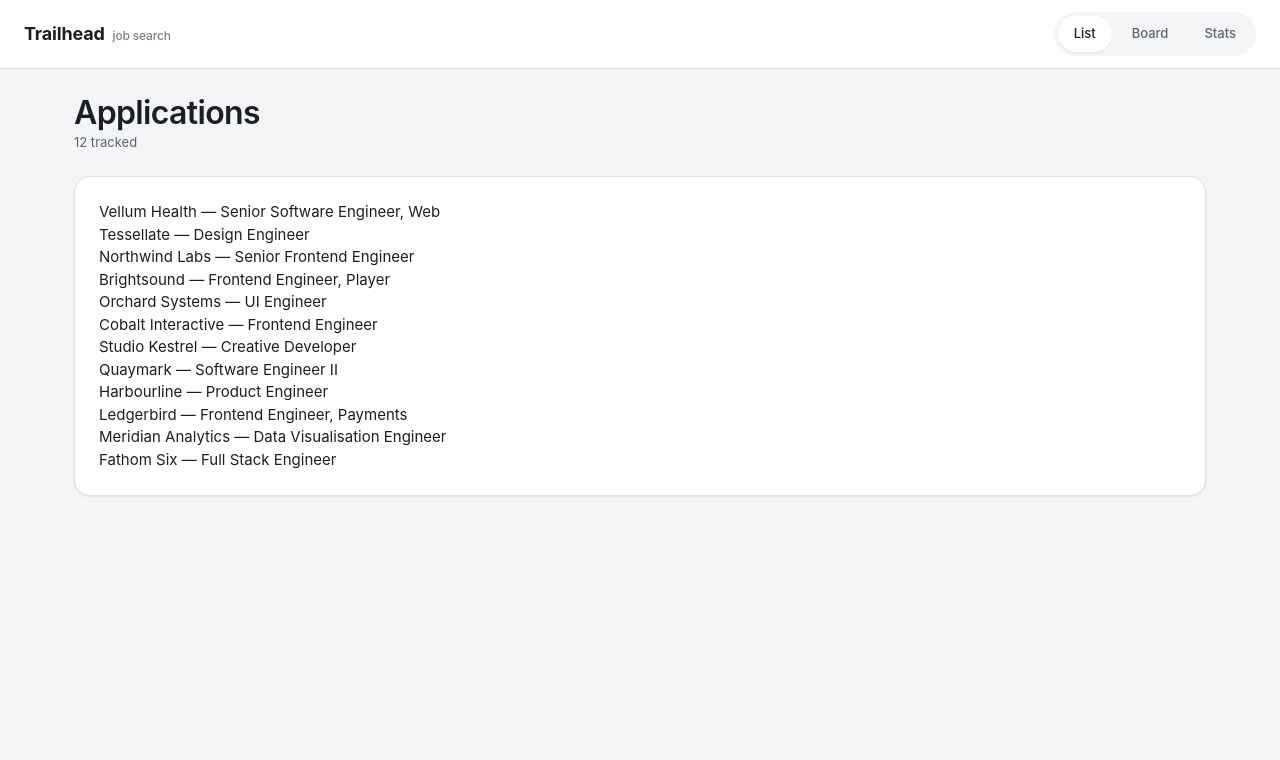
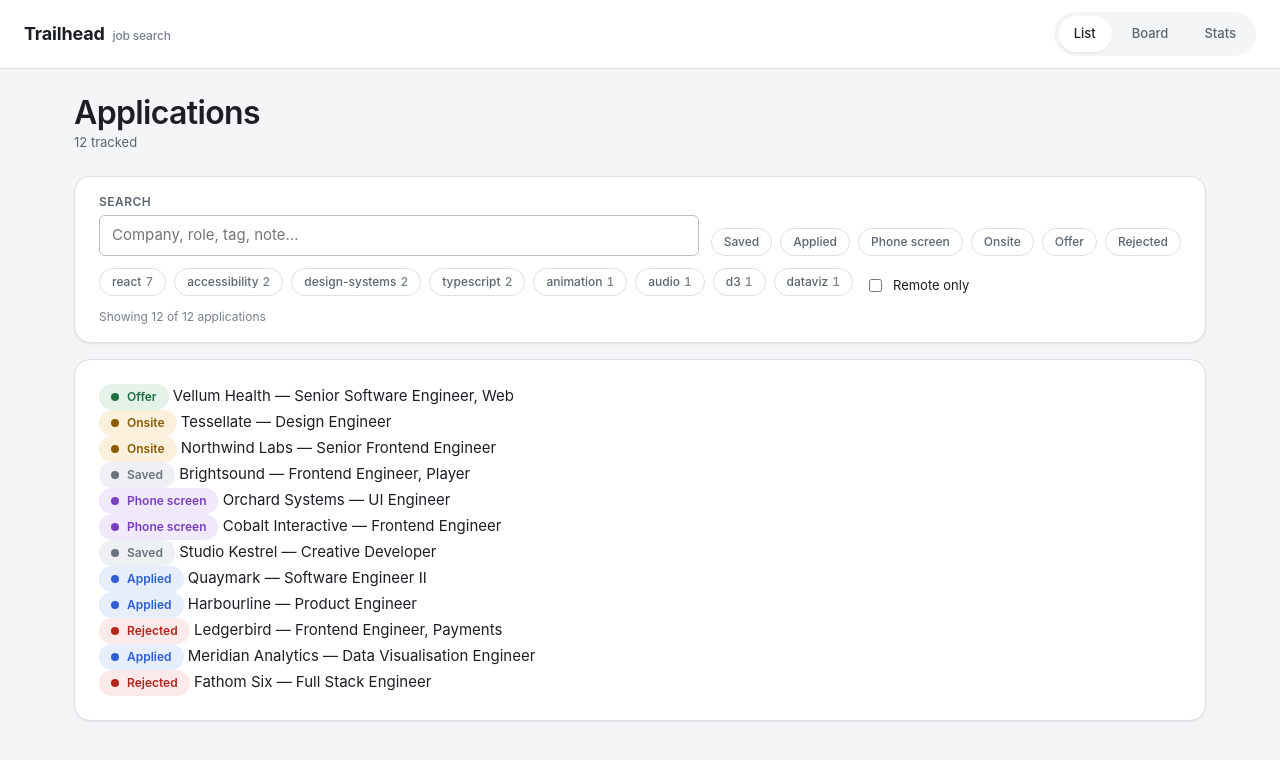
Before and after one commit to AuthRan/trailhead, a React (Vite) app: page / in a window 1280 px wide. Shown: the top 760 px of the page. Built offline with nearby package versions, Linux system fonts and the light colour scheme.

Commit message:
feat: add filter bar with debounced search, stage and tag chips

```diff
--- /dev/null
+++ b/src/components/FilterBar.tsx
@@ -0,0 +1,93 @@
+import { useId } from 'react'
+import { SearchInput } from './SearchInput'
+import { useApplications, useApplicationsActions } from '../state/ApplicationsContext'
+import { STAGES, STAGE_LABELS } from '../lib/types'
+
+const MAX_VISIBLE_TAGS = 8
+
+export function FilterBar() {
+  const { filters, items, totalCount, tagFacets, status } = useApplications()
+  const { toggleStageFilter, toggleTagFilter, patchFilters, resetFilters } =
+    useApplicationsActions()
+  const remoteId = useId()
+
+  const hasActiveFilters =
+    filters.query !== '' ||
+    filters.stages.length > 0 ||
+    filters.tags.length > 0 ||
+    filters.remoteOnly
+
+  // Tags a person has selected stay visible even if they fall outside the most
+  // common ones, so a filter is never hidden behind a truncation.
+  const visibleTags = tagFacets
+    .slice(0, MAX_VISIBLE_TAGS)
+    .concat(
+      tagFacets.filter(
+        (facet, index) => index >= MAX_VISIBLE_TAGS && filters.tags.includes(facet.tag),
+      ),
+    )
+
+  return (
+    <section className="filter-bar" aria-label="Filters">
+      <div className="filter-bar__row">
+        <SearchInput />
+
+        <div className="filter-bar__group" role="group" aria-label="Stage">
+          {STAGES.map((stage) => (
+            <button
+              key={stage}
+              type="button"
+              className="chip"
+              aria-pressed={filters.stages.includes(stage)}
+              onClick={() => toggleStageFilter(stage)}
+            >
+              {STAGE_LABELS[stage]}
+            </button>
+          ))}
+        </div>
+      </div>
+
+      <div className="filter-bar__row">
+        <div className="filter-bar__group" role="group" aria-label="Tags">
+          {visibleTags.map((facet) => (
+            <button
+              key={facet.tag}
+              type="button"
+              className="chip"
+              aria-pressed={filters.tags.includes(facet.tag)}
+              onClick={() => toggleTagFilter(facet.tag)}
+            >
+              {facet.tag}
+              <span className="chip__count" aria-hidden="true">
+                {facet.count}
+              </span>
+              <span className="visually-hidden">{facet.count} applications</span>
+            </button>
+          ))}
+        </div>
+
+        <div className="checkbox-row">
+          <input
+            id={remoteId}
+            type="checkbox"
+            checked={filters.remoteOnly}
+            onChange={(event) => patchFilters({ remoteOnly: event.target.checked })}
+          />
+          <label htmlFor={remoteId}>Remote only</label>
+        </div>
+
+        {hasActiveFilters ? (
+          <button type="button" className="button button--ghost" onClick={resetFilters}>
+            Clear filters
+          </button>
+        ) : null}
+      </div>
+
+      <p className="filter-bar__summary" role="status">
+        {status === 'loading'
+          ? 'Updating results…'
+          : `Showing ${items.length} of ${totalCount} applications`}
+      </p>
+    </section>
+  )
+}
--- /dev/null
+++ b/src/components/SearchInput.tsx
@@ -0,0 +1,69 @@
+import { useEffect, useId, useRef, useState } from 'react'
+import { useDebouncedValue } from '../hooks/useDebouncedValue'
+import { useApplications, useApplicationsActions } from '../state/ApplicationsContext'
+
+/** Search-as-you-type. The field owns the text so typing stays responsive, and
+ * only the settled value is pushed into the shared filters. */
+export function SearchInput() {
+  const { filters, filtersToken } = useApplications()
+  const { patchFilters } = useApplicationsActions()
+  const inputId = useId()
+
+  const [text, setText] = useState(filters.query)
+  const debouncedText = useDebouncedValue(text, 250)
+  /** The last query this field and the shared filters agreed on. It tells the
+   * two effects below which side moved, so a settled keystroke never overwrites
+   * an external reset and vice versa. */
+  const syncedQueryRef = useRef(filters.query)
+
+  useEffect(() => {
+    if (debouncedText === syncedQueryRef.current) return
+
+    syncedQueryRef.current = debouncedText
+    patchFilters({ query: debouncedText })
+  }, [debouncedText, patchFilters])
+
+  // Keeps the field in step when the query is changed elsewhere. A reset also
+  // has to win when the query is already empty — the field can still be holding
+  // text that has not settled yet — which is what the token distinguishes.
+  const lastTokenRef = useRef(filtersToken)
+  useEffect(() => {
+    const wasReset = filtersToken !== lastTokenRef.current
+    lastTokenRef.current = filtersToken
+
+    if (!wasReset && filters.query === syncedQueryRef.current) return
+
+    syncedQueryRef.current = filters.query
+    setText(filters.query)
+  }, [filtersToken, filters.query])
+
+  return (
+    <div className="field search-field">
+      <label className="field__label" htmlFor={inputId}>
+        Search
+      </label>
+
+      <div className="search-field__control">
+        <input
+          id={inputId}
+          className="input"
+          type="search"
+          value={text}
+          placeholder="Company, role, tag, note…"
+          onChange={(event) => setText(event.target.value)}
+        />
+
+        {text ? (
+          <button
+            type="button"
+            className="search-field__clear"
+            onClick={() => setText('')}
+          >
+            <span aria-hidden="true">×</span>
+            <span className="visually-hidden">Clear search</span>
+          </button>
+        ) : null}
+      </div>
+    </div>
+  )
+}
--- a/src/index.css
+++ b/src/index.css
@@ -2,4 +2,5 @@
 @import './styles/base.css';
 @import './styles/layout.css';
 @import './styles/controls.css';
+@import './styles/filters.css';
 @import './styles/toast.css';
--- a/src/routes/ListPage.tsx
+++ b/src/routes/ListPage.tsx
@@ -1,27 +1,28 @@
+import { FilterBar } from '../components/FilterBar'
+import { StageBadge } from '../components/StageBadge'
 import { useApplications } from '../state/ApplicationsContext'
 
 export function ListPage() {
-  const { items, status } = useApplications()
+  const { items, totalCount } = useApplications()
 
   return (
     <>
       <div className="page-header">
         <div>
           <h1 className="page-header__title">Applications</h1>
-          <p className="page-header__subtitle">
-            {status === 'ready'
-              ? `${items.length} tracked`
-              : 'Loading your pipeline…'}
-          </p>
+          <p className="page-header__subtitle">{totalCount} tracked</p>
         </div>
       </div>
+
+      <FilterBar />
 
       <section className="panel">
         <div className="panel__body">
           <ul>
             {items.map((application) => (
               <li key={application.id}>
-                {application.company} — {application.role}
+                <StageBadge stage={application.stage} /> {application.company} —{' '}
+                {application.role}
               </li>
             ))}
           </ul>
--- a/src/state/ApplicationsContext.ts
+++ b/src/state/ApplicationsContext.ts
@@ -21,6 +21,10 @@ export interface ApplicationsSnapshot {
   tagFacets: TagCount[]
   /** Total applications before filtering, for "showing x of y" copy. */
   totalCount: number
+  /** Incremented whenever the filters are replaced wholesale. Inputs that keep
+   * a local draft of a filter watch this to know a reset happened even when
+   * their own slice of the filters looks unchanged. */
+  filtersToken: number
 }
 
 export interface ApplicationsActions {
--- a/src/state/ApplicationsProvider.tsx
+++ b/src/state/ApplicationsProvider.tsx
@@ -41,6 +41,7 @@ export function ApplicationsProvider({ children }: { children: ReactNode }) {
   const [state, dispatch] = useReducer(applicationsReducer, initialApplicationsState)
   const [filters, setFilters] = useState<Filters>(EMPTY_FILTERS)
   const [sort, setSort] = useState<SortState>(DEFAULT_SORT)
+  const [filtersToken, setFiltersToken] = useState(0)
   const [reloadToken, setReloadToken] = useState(0)
   const [facets, setFacets] = useState<{ tags: TagCount[]; total: number }>({
     tags: [],
@@ -101,6 +102,7 @@ export function ApplicationsProvider({ children }: { children: ReactNode }) {
 
   const resetFilters = useCallback(() => {
     setFilters(EMPTY_FILTERS)
+    setFiltersToken((token) => token + 1)
   }, [])
 
   const toggleStageFilter = useCallback((stage: Stage) => {
@@ -194,6 +196,7 @@ export function ApplicationsProvider({ children }: { children: ReactNode }) {
       sort,
       tagFacets: facets.tags,
       totalCount: facets.total,
+      filtersToken,
     }),
     [
       state.status,
@@ -203,6 +206,7 @@ export function ApplicationsProvider({ children }: { children: ReactNode }) {
       filters,
       sort,
       facets,
+      filtersToken,
     ],
   )
 
--- /dev/null
+++ b/src/styles/filters.css
@@ -0,0 +1,71 @@
+.filter-bar {
+  display: flex;
+  flex-direction: column;
+  gap: var(--space-3);
+  padding: var(--space-4) var(--space-5);
+  margin-bottom: var(--space-4);
+  background: var(--surface-raised);
+  border: 1px solid var(--border);
+  border-radius: var(--radius-lg);
+  box-shadow: var(--shadow-sm);
+}
+
+.filter-bar__row {
+  display: flex;
+  flex-wrap: wrap;
+  align-items: flex-end;
+  gap: var(--space-3);
+}
+
+.filter-bar__group {
+  display: flex;
+  flex-wrap: wrap;
+  gap: var(--space-2);
+}
+
+.filter-bar__summary {
+  font-size: var(--text-xs);
+  color: var(--text-subtle);
+}
+
+.search-field {
+  flex: 1 1 18rem;
+  min-width: 12rem;
+}
+
+.search-field__control {
+  position: relative;
+  display: flex;
+  align-items: center;
+}
+
+.search-field__control .input {
+  padding-right: 2.25rem;
+}
+
+.search-field__clear {
+  position: absolute;
+  right: var(--space-2);
+  display: inline-flex;
+  align-items: center;
+  justify-content: center;
+  width: 1.5rem;
+  height: 1.5rem;
+  border: 0;
+  border-radius: var(--radius-sm);
+  background: transparent;
+  color: var(--text-subtle);
+  font-size: var(--text-lg);
+  line-height: 1;
+  cursor: pointer;
+}
+
+.search-field__clear:hover {
+  background: var(--surface-hover);
+  color: var(--text);
+}
+
+/* The browser's own search clear affordance would sit on top of ours. */
+.search-field__control .input::-webkit-search-cancel-button {
+  display: none;
+}
```
Also changed, not shown: src/test/utils.tsx (added, +33 -0 lines), 1 other file (tests, documents, lock files or other folders).
